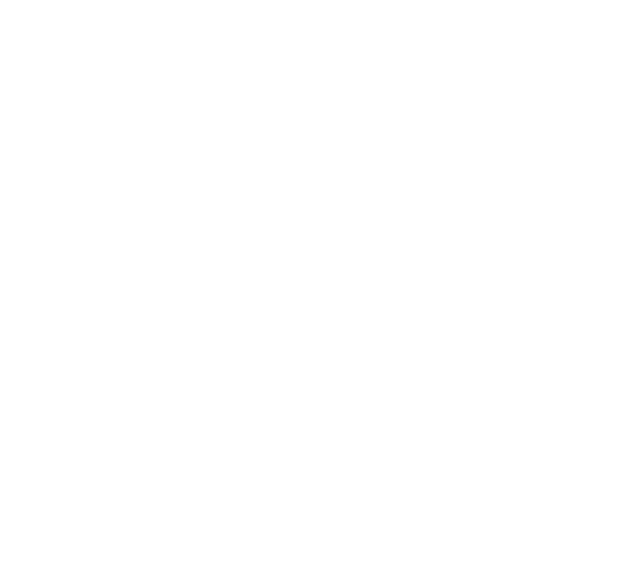
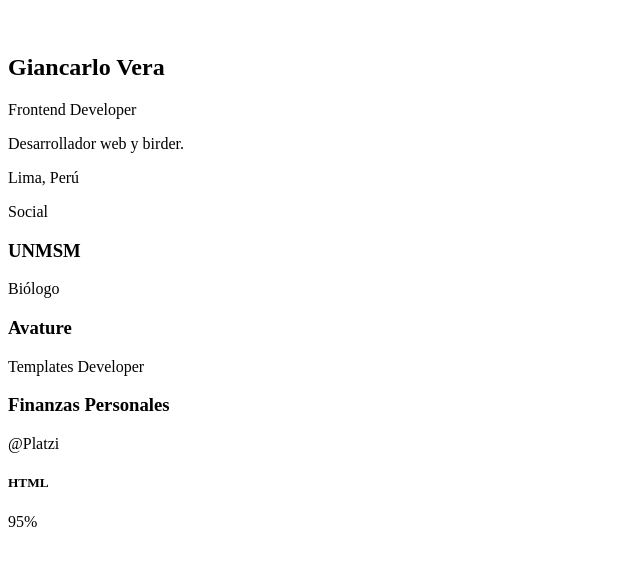
Before and after one commit to gianverab/cvitae, a React app: page / in a window 1280 px wide. Shown: the top 566 px of the page, without its empty margins (0-640 px from the left). Built offline with nearby package versions, Linux system fonts and the light colour scheme.

Commit message:
add skills component and setup

```diff
--- a/src/components/Skills.jsx
+++ b/src/components/Skills.jsx
@@ -1,3 +1,16 @@
 import React from 'react';
 
+const Skills = () => (
+  <div className="Skills">
+    <div className="Skills-container">
+      <div className="Skills-item">
+        <h5>HTML</h5>
+        <div className="Skills-bar">
+          <span>95%</span>
+        </div>
+      </div>
+    </div>
+  </div>
+);
+
 export default Skills;
--- a/src/index.js
+++ b/src/index.js
@@ -1,5 +1,5 @@
 import React from 'react';
-import Main from './components/Main';
 import ReactDOM from 'react-dom';
+import App from './containers/App';
 
-ReactDOM.render(<Main />, document.getElementById('app'));
+ReactDOM.render(<App />, document.getElementById('app'));
```
